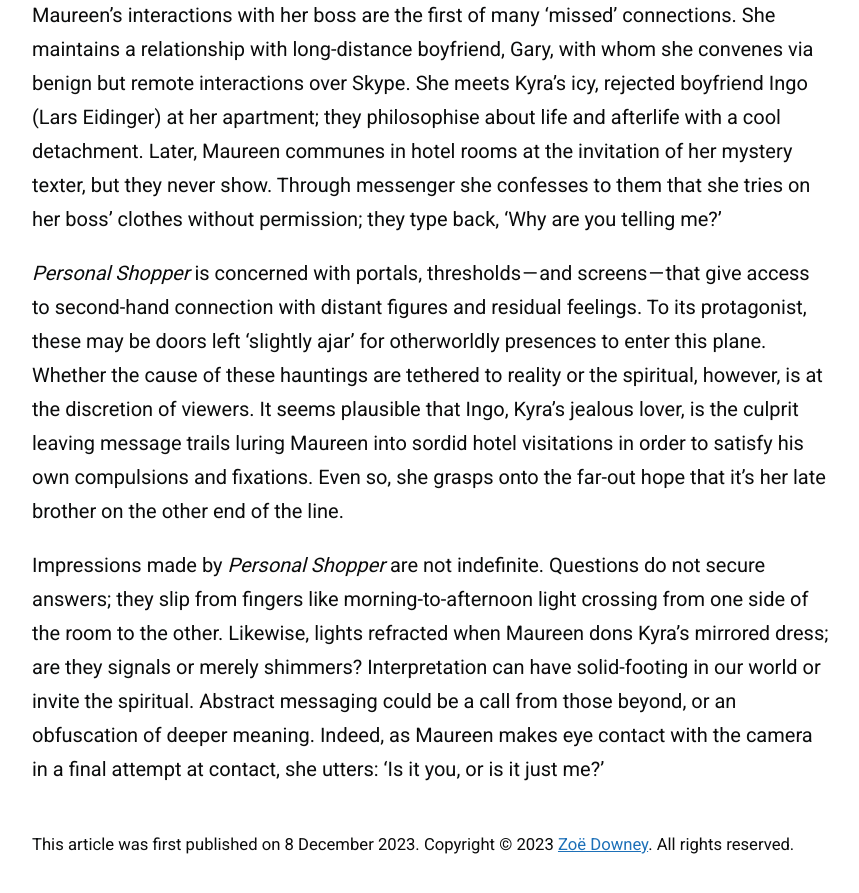
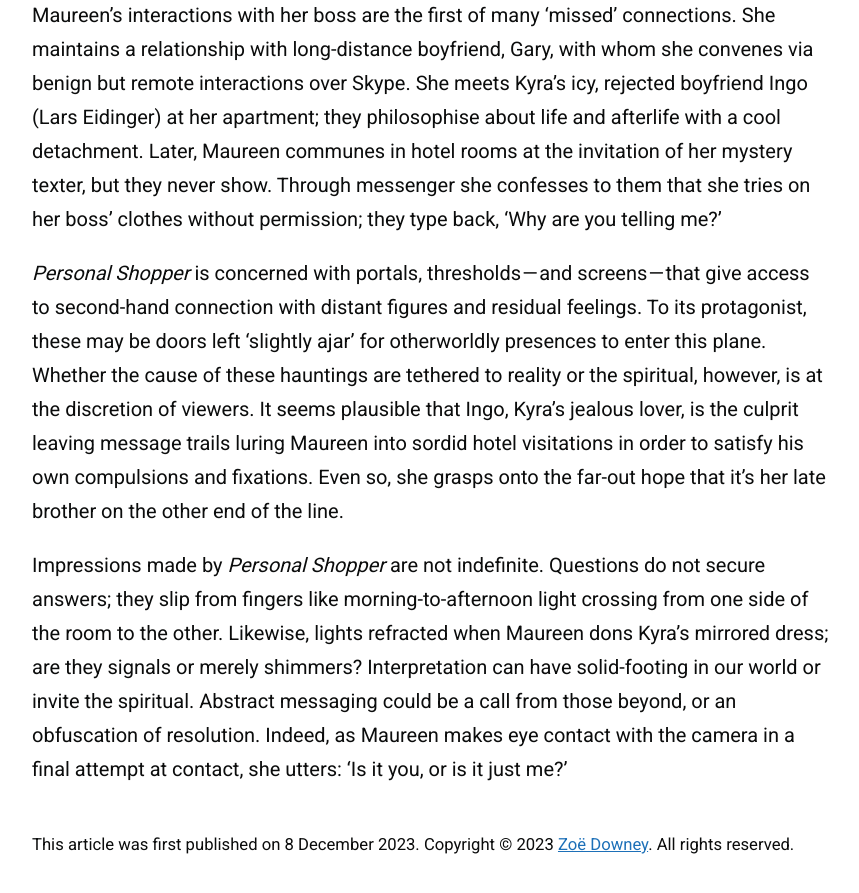
Before and after one commit to zoeurl/zoedowney.github.io, a Jekyll site: the page built from _posts/2023-12-08-personal-shopper.md, in a window 1280 px wide and 900 px high, scrolled down 1993 px. Shown: the top 893 px of the window, without its empty margins (208-1067 px from the left). Built offline with Jekyll 4.4.1, drawn with Linux system fonts in a browser that asks for light colours.

Commit message:
Update 2023-12-08-personal-shopper.md

```diff
--- a/_posts/2023-12-08-personal-shopper.md
+++ b/_posts/2023-12-08-personal-shopper.md
@@ -20,4 +20,4 @@
 
 _Personal Shopper_ is concerned with portals, thresholds — and screens — that give access to second-hand connection with distant figures and residual feelings. To its protagonist, these may be doors left ‘slightly ajar’ for otherworldly presences to enter this plane. Whether the cause of these hauntings are tethered to reality or the spiritual, however, is at the discretion of viewers. It seems plausible that Ingo, Kyra’s jealous lover, is the culprit leaving message trails luring Maureen into sordid hotel visitations in order to satisfy his own compulsions and fixations. Even so, she grasps onto the far-out hope that it's her late brother on the other end of the line.
 
-Impressions made by _Personal Shopper_ are not indefinite. Questions do not secure answers; they slip from fingers like morning-to-afternoon light crossing from one side of the room to the other. Likewise, lights refracted when Maureen dons Kyra's mirrored dress; are they signals or merely shimmers? Interpretation can have solid-footing in our world or invite the spiritual. Abstract messaging could be a call from those beyond, or an obfuscation of deeper meaning. Indeed, as Maureen makes eye contact with the camera in a final attempt at contact, she utters: ‘Is it you, or is it just me?’
+Impressions made by _Personal Shopper_ are not indefinite. Questions do not secure answers; they slip from fingers like morning-to-afternoon light crossing from one side of the room to the other. Likewise, lights refracted when Maureen dons Kyra's mirrored dress; are they signals or merely shimmers? Interpretation can have solid-footing in our world or invite the spiritual. Abstract messaging could be a call from those beyond, or an obfuscation of resolution. Indeed, as Maureen makes eye contact with the camera in a final attempt at contact, she utters: ‘Is it you, or is it just me?’
```
